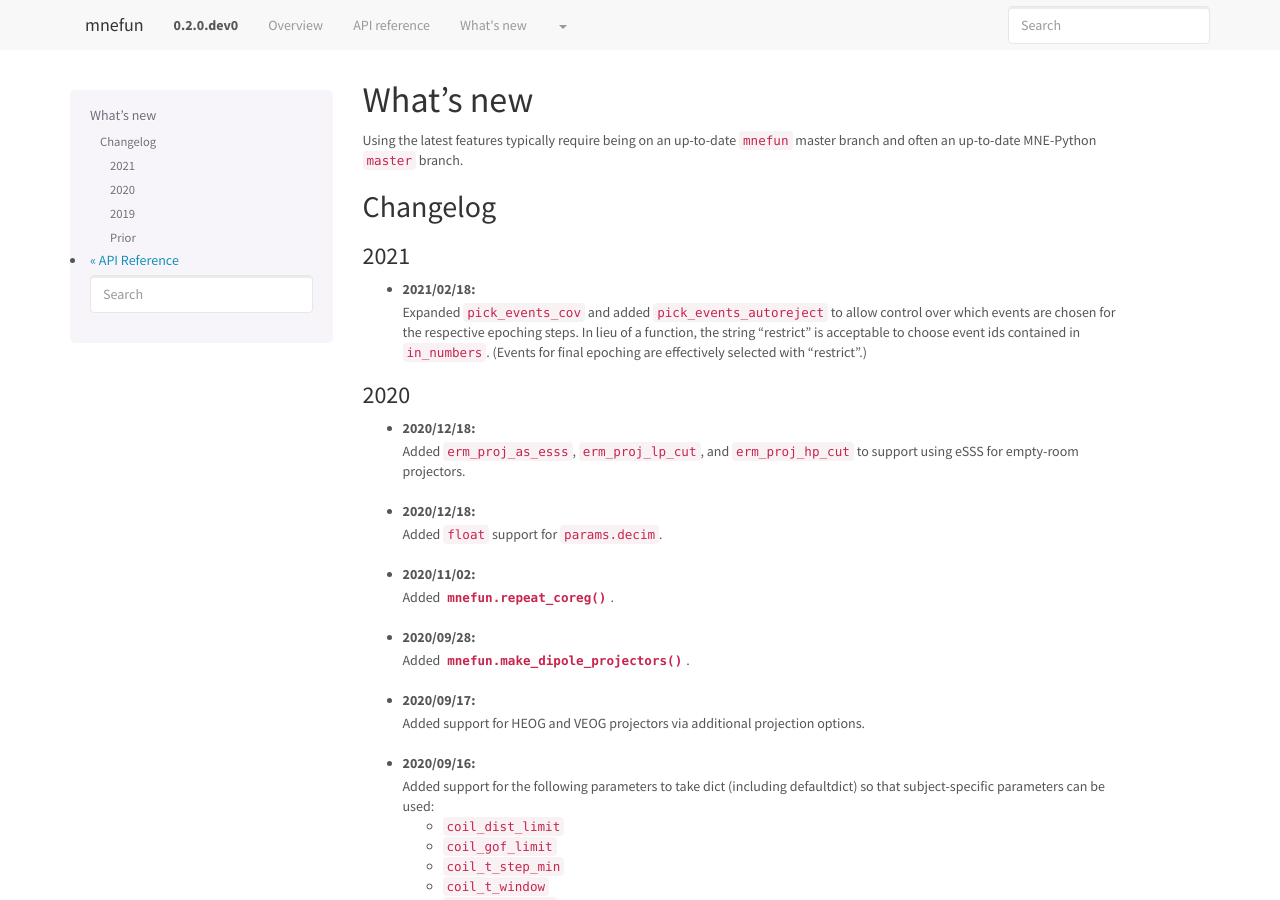
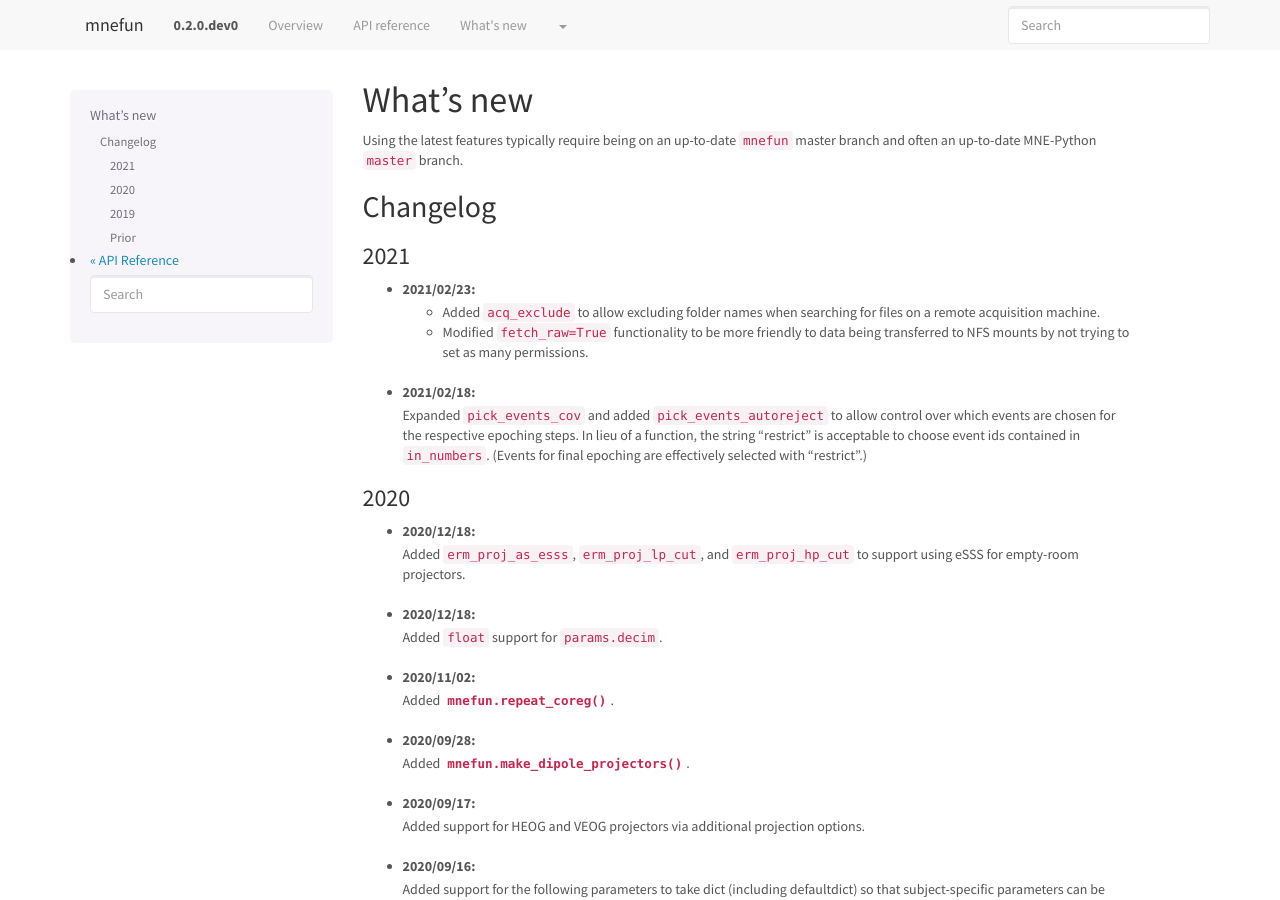
Before and after one commit to LABSN/mnefun, a Sphinx documentation site: the page built from doc/whats_new.rst, in a window 1280 px wide and 900 px high. Built offline with Sphinx 7.4.7, drawn with Linux system fonts in a browser that asks for light colours.

Commit message:
DOC: Update

```diff
--- a/doc/whats_new.rst
+++ b/doc/whats_new.rst
@@ -11,6 +11,11 @@ Changelog
 
 2021
 ^^^^
+- 2021/02/23:
+    - Added ``acq_exclude`` to allow excluding folder names when searching for
+      files on a remote acquisition machine.
+    - Modified ``fetch_raw=True`` functionality to be more friendly to data
+      being transferred to NFS mounts by not trying to set as many permissions.
 - 2021/02/18:
     Expanded ``pick_events_cov`` and added ``pick_events_autoreject`` to
     allow control over which events are chosen for the respective epoching
```
Also changed, not shown: 1 other file.
